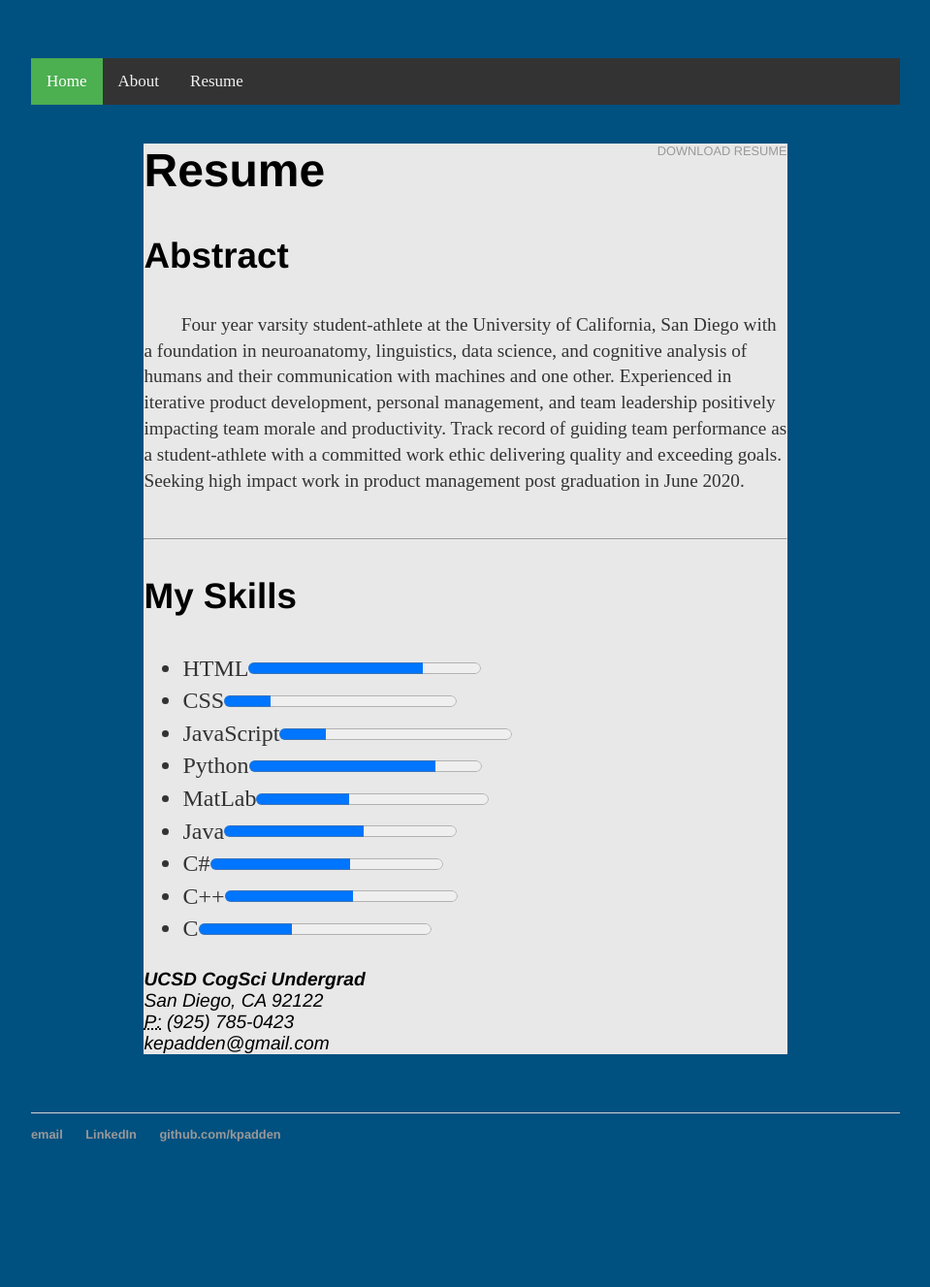
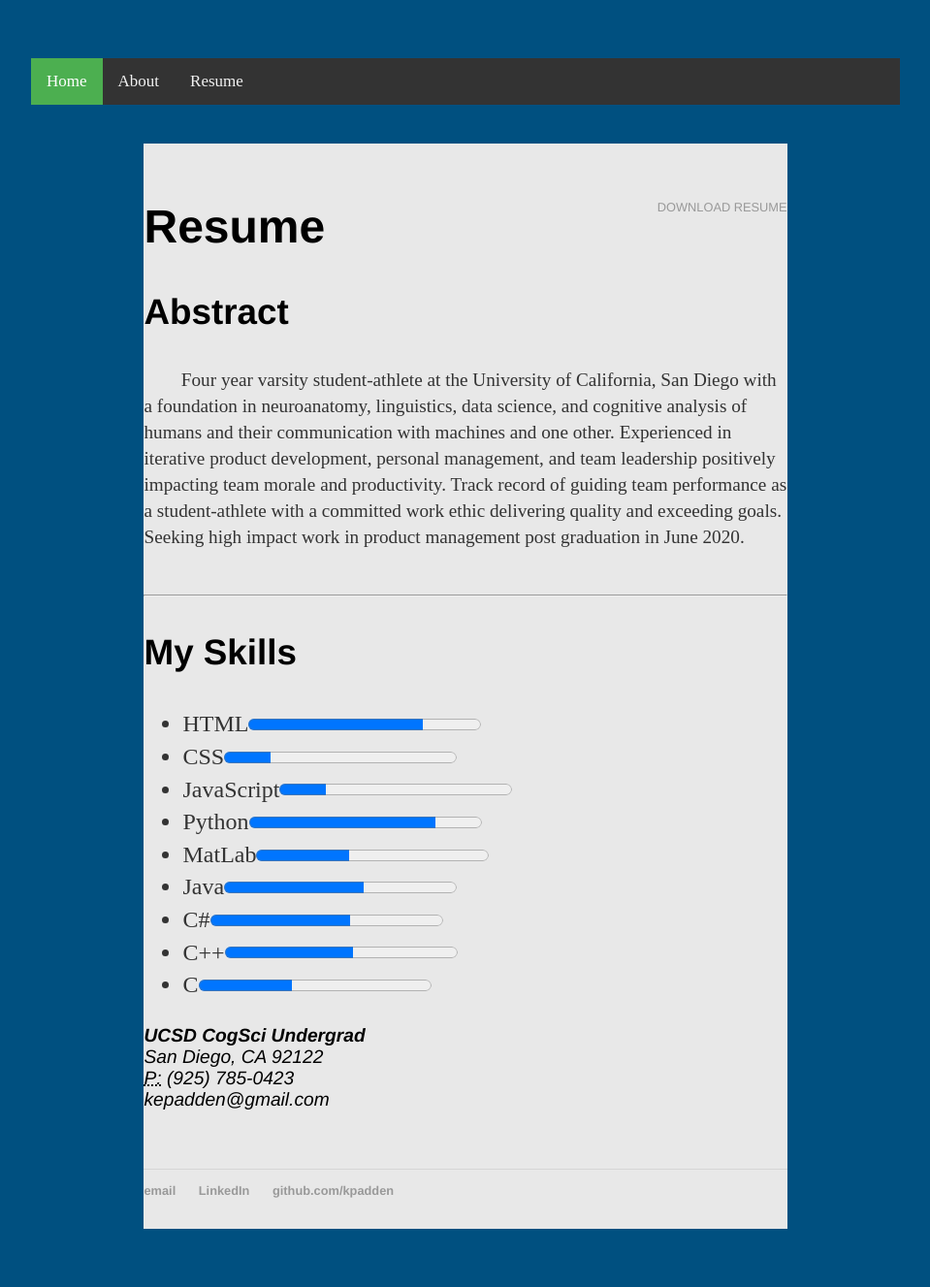
Before and after one commit to kpadden/kpadden.github.io, a Jekyll site: the page built from cv/index.html, in a window 1280 px wide. Shown: the whole page at 97% size, without its empty margins (160-1119 px from the left). Built offline with Jekyll 4.4.1, drawn with Linux system fonts in a browser that asks for light colours; before the commit the page ends 1239 px from its top, so only the background shows below that.

Commit message:
Update default.html

```diff
--- a/_layouts/default.html
+++ b/_layouts/default.html
@@ -20,15 +20,16 @@
             <a href="/about">About</a>
             <a href="/cv">Resume</a>
         </div> --->
-        <section class="container">
+        <section class="container"><br/>
             {{ content }}
-        </section><!-- /.container -->
+            <!-- /.container -->
             <footer>
                 <ul>
                     <li><a href="mailto:kepadden@gmail.com">email</a></li>
                     <li><a href="https://linkedin.com/in/kenny-padden-a64329170">LinkedIn</a></li>
                     <li><a href="https://github.com/kpadden">github.com/kpadden</a></li>
                 </ul>
-        </footer>
+            </footer><br/>
+        </section>
     </body>
 </html>
```
Lines whose indentation alone changed are shown as unchanged.
